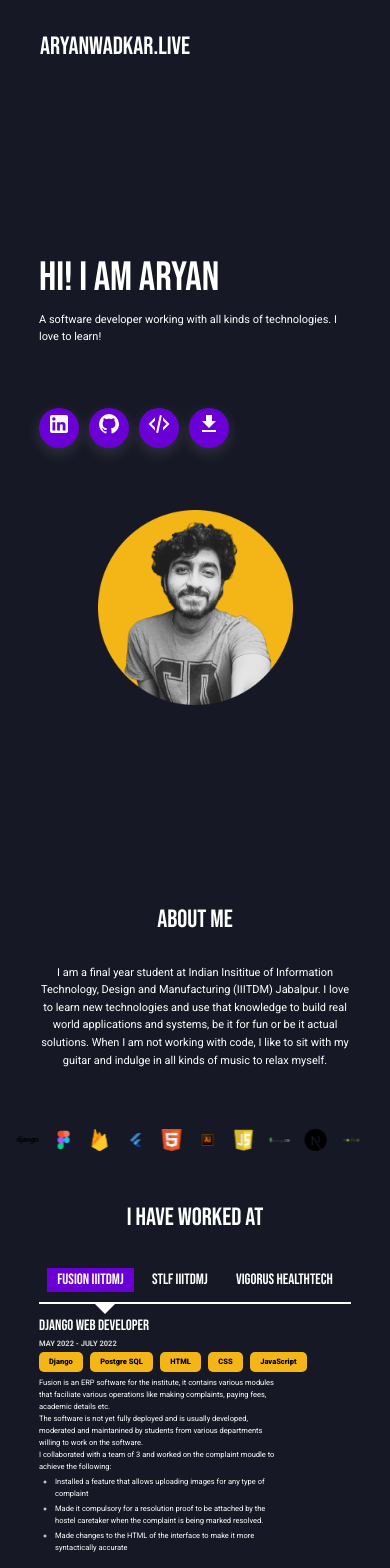
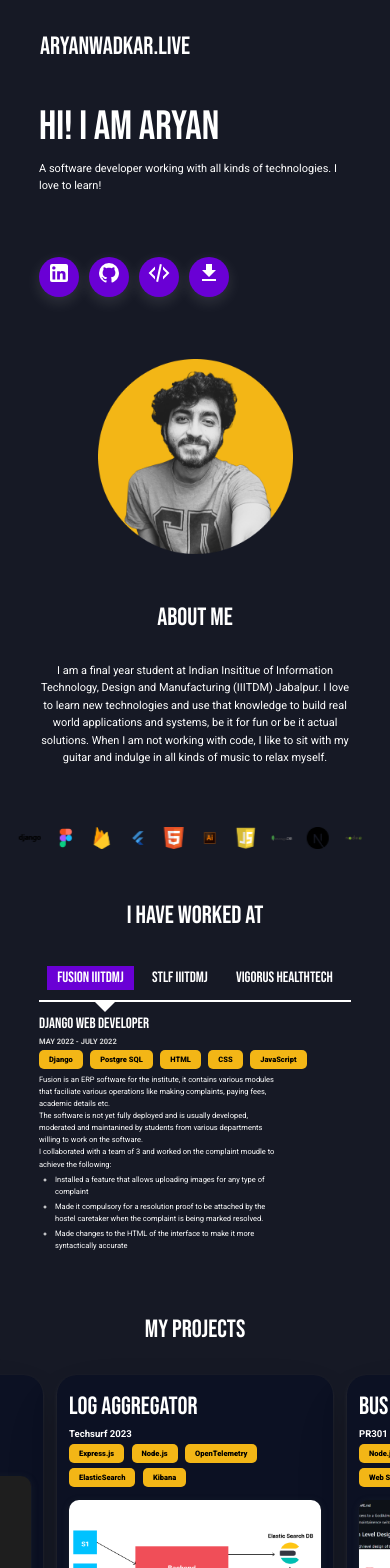
Before and after one commit to AryanWadkar/Portfolio, a Next.js app: page / in a window 390 px wide. Shown: the top 1568 px of the page. Built offline with nearby package versions, Linux system fonts and the light colour scheme.

Commit message:
content fix, hero margin fix

```diff
--- a/components/about.js
+++ b/components/about.js
@@ -3,8 +3,8 @@ import styles from "../styles/about.module.css"
 import Image from 'next/image'
 import Slider from "react-slick";
 
+const bebasneue = Bebas_Neue({weight:'400', subsets: ['latin'] });
 const roboto = Roboto({weight:'400', subsets: ['latin'] });
-const bebasneue = Bebas_Neue({weight:'400', subsets: ['latin'] });
 
 import AE from '../public/logos/aftereffects.png';
 import css from '../public/logos/css.png';
@@ -39,14 +39,9 @@ export default function AboutSection(){
         arrows:false,
         className:styles.slider
       };
-
-      let arr=['aftereffects','css','django','figma','firebase','flutter','html','illustrator','js','mongo','next','node','premiere','psql','react','socketio','ts'];
-      let eles=arr.map(element => {
-        <div className={styles.img}><Image src={`/../public/logos/${element}.png`} width={0} height={0} sizes="100vw" style={{ width: '60%', height: 'auto' }}/></div>
-    });
     return (
     <div className={styles.bg} id="about">
-        <h1 className={`${bebasneue.className} ${styles.heading}`}>about me</h1>
+        <h1 className={`${bebasneue.className} ${styles.heading}`}>ABOUT ME</h1>
         <h2 className={`${roboto.className} ${styles.txt}`}>I am a final year student at Indian Insititue of Information Technology, Design and Manufacturing (IIITDM) Jabalpur. I love to learn new technologies and use that knowledge to build real world applications and systems, be it for fun or be it actual solutions. When I am not working with code, I like to sit with my guitar and indulge in all kinds of music to relax myself.</h2>
         <Slider {...settings}>
                 <div className={styles.img}><Image src={AE} width={0} height={0} sizes="100vw" style={{ width: '60%', height: 'auto'}}/></div>
--- a/components/projectdetails.js
+++ b/components/projectdetails.js
@@ -16,7 +16,7 @@ const robotobold = Roboto({weight:'900', subsets: ['latin'] });
 export default function ProjDetail(props){
     let items=[];
     props.content.images.forEach(element => {
-        items.push(<Img img={element}></Img>)
+        items.push(<Img img={element} key={element}></Img>)
     });
     return(
     <div className={styles.bg}>
--- a/components/projects.js
+++ b/components/projects.js
@@ -14,6 +14,8 @@ import Image from 'next/image'
 const bebasneue = Bebas_Neue({weight:'400', subsets: ['latin'] });
 const roboto = Roboto({weight:'400', subsets: ['latin'] });
 const robotobold = Roboto({weight:'700', subsets: ['latin'] });
+
+
 export default function Projects(props){
     var settings = {
         dots: true,
--- a/components/workex.js
+++ b/components/workex.js
@@ -7,9 +7,9 @@ import { useState } from 'react';
 import {default as fulldata} from "../public/content";
 
 
+const bebasneue = Bebas_Neue({weight:'400', subsets: ['latin'] });
 const roboto = Roboto({weight:'400', subsets: ['latin'] });
 const robotobold = Roboto({weight:'700', subsets: ['latin'] });
-const bebasneue = Bebas_Neue({weight:'400', subsets: ['latin'] });
 
 export default function WorkEx(){
 
@@ -21,7 +21,7 @@ export default function WorkEx(){
     const data=fulldata.workex;
     return (
     <div className={styles.bg} id="exp">
-        <h1 className={`${bebasneue.className} ${styles.heading}`}>i have worked at</h1>
+        <h1 className={`${bebasneue.className} ${styles.heading}`}>I HAVE WORKED AT</h1>
         <div className={`${bebasneue.className} ${styles.flex}`}>
             <div className={styles.labels}>
                 <div className={`${currsel=="fusion"?styles.sel:''} ${styles.btn}`} onClick={(e)=>changeproj("fusion")}>Fusion IIITDMJ</div>
--- a/public/content.js
+++ b/public/content.js
@@ -191,7 +191,9 @@ const data={
                         </li>
                     </ul>
                     <p>To keep things simple I decided to use <strong>Firebase</strong> for all backend purposes (<strong>BaaS</strong>), <strong>I worked</strong> on designing this <strong>system architecture</strong>, and <strong>database schema</strong>, I also <strong>designed interfaces</strong> for all the <strong>applications</strong> using <strong>Figma</strong>, I worked on <strong>deciding what each application did</strong>, and <strong>developing&nbsp;</strong>the mobile application and admin side web application using Flutter.</p>
+                    <br>
                     <hr>
+                    <br>
                     <p>Here are some of the notable features of the <strong>mobile application</strong>:</p>
                     <ul>
                         <li><strong>Service-wise catalog</strong> showcasing all the services that the company provides which updates using the data stored in <strong>Firebase Firestore</strong>.</li>
@@ -202,7 +204,9 @@ const data={
                         <li><strong>Custom widget</strong> for handling password entry and confirmation.</li>
                         <li>Session management using <strong>Provider</strong>.</li>
                     </ul>
+                    <br>
                     <hr>
+                    <br>
                     <p>Some notable features of the <strong>admin web application</strong> are:</p>
                     <ul>
                         <li>Provides a <strong>dashboard&nbsp;</strong>with a summary of total users, total executives, total projects, and total revenue so far along with conversion rate.</li>
--- a/styles/hero.module.css
+++ b/styles/hero.module.css
@@ -1,6 +1,5 @@
 .bg{
-    min-height: 95vh;
-    margin: 0;
+    margin: 100px 0;
     padding: 0;
     display: flex;
     justify-content: space-evenly;
@@ -33,9 +32,11 @@
 @media only screen and (max-width: 768px) {
     /* For mobile phones: */
     .bg{
+      margin:20px 0;
       flex-direction: column;
       justify-content: center;
     }
+
     .content{
         width: 80%;
     }
@@ -54,140 +55,3 @@
     }
 
   }
-
-/*
-.yellowcircle {
-    background: #F4B616;
-    border-radius: 50%;
-    width: 33vw;
-    height: 33vw;
-    border: none;
-    position: absolute;
-    bottom: 10%;
-    right: 12%;
-}
-
-.hero {
-    position: absolute;
-    margin: 0;
-    padding: 0;
-    height: 70vh;
-    width: 19vw;
-    bottom: 0px;
-    right: 20%;
-}
-
-.memphis{
-    min-width: 10px;
-    min-height: 10px;
-    max-width: 500px;
-    max-height: 500px;
-    background-repeat: no-repeat;
-    background-size: cover;
-    position: absolute;
-    margin: 0;
-    padding: 0;
-}
-
-.memphis:nth-child(1){
-    background-image: url('../public/hero/1.png');
-    height: 11.2vh;
-    width: 5.3vw;
-    bottom: 0px;
-    right: 0px;
-
-}
-
-.memphis:nth-child(2){
-    background-image: url('../public/hero/2.png');
-    height: 21vh;
-    width: 10vw;
-    top: 40%;
-    left: 0px;
-
-}
-
-.memphis:nth-child(3){
-    background-image: url('../public/hero/3.png');
-    height: 28.6vh;
-    width: 10.7vw;
-    top: 0px;
-    left: 0px;
-}
-
-.memphis:nth-child(4){
-    background-image: url('../public/hero/4.png');
-    height: 11.2vh;
-    width: 3.34vw;
-    top: 15%;
-    right: 37%;
-}
-
-.memphis:nth-child(5){
-    background-image: url('../public/hero/5.png');
-    height: 21vh;
-    width: 8.4vw;
-    top: 0;
-    right: 0;
-}
-
-.memphis:nth-child(6){
-    background-image: url('../public/hero/6.png');
-    height: 10vh;
-    width: 12vw;
-    bottom: 25%;
-    right: 40%;
-    z-index: 100;
-}
-
-.memphis:nth-child(7){
-    background-image: url('../public/hero/7.png');
-    height: 10.5vh;
-    width: 5vw;
-    bottom: 5%;
-    left: 5%;
-    animation: rotation 1s infinite ease-in;
-}
-
-.memphis:nth-child(8){
-    background-image: url('../public/hero/8.png');
-    height: 7vh;
-    width: 3.34vw;
-    top: 5%;
-    right: 25%;
-    animation: rotation 1s infinite linear;
-}
-
-.memphis:nth-child(9){
-    background-image: url('../public/hero/9.png');
-    height: 11vh;
-    width: 2.14vw;
-    top: 15%;
-    right: 2%;
-}
-
-.memphis:nth-child(10){
-    background-image: url('../public/hero/10.png');
-    height: 8.4vh;
-    width: 5.35vw;
-    top: 0px;
-    left: 0px;
-}
-
-@keyframes rotation {
-    0% {
-      transform: scale(1);
-      transform-origin: center center;
-      transform: rotate(-360deg) scale(1);
-    }
-    50% {
-      transform: scale(1.1);
-      transform-origin: center center;
-      transform: rotate(-180deg) scale(0.1);
-    }
-    100% {
-      transform: scale(1);
-      transform-origin: center center;
-      transform: rotate(0) scale(1);
-    }
-  } */
--- a/styles/projectdetails.module.css
+++ b/styles/projectdetails.module.css
@@ -80,7 +80,7 @@
     background-color: #F3B616;
 }
 
-@media only screen and (max-width: 650px) {
+@media only screen and (max-width: 768px) {
     /* For mobile phones: */
     .heading{
         font-size: 1.56rem;
```
